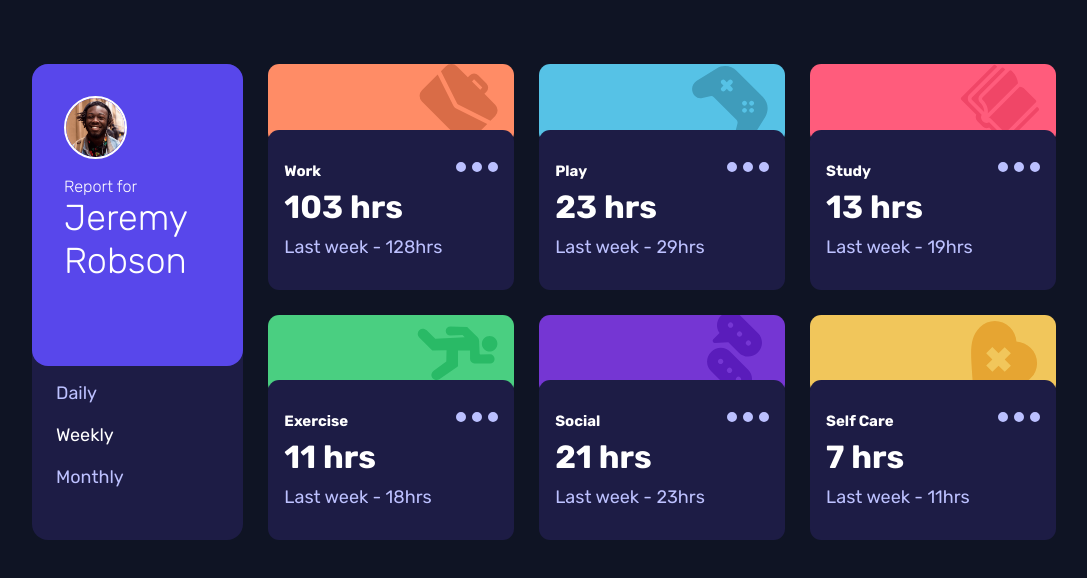
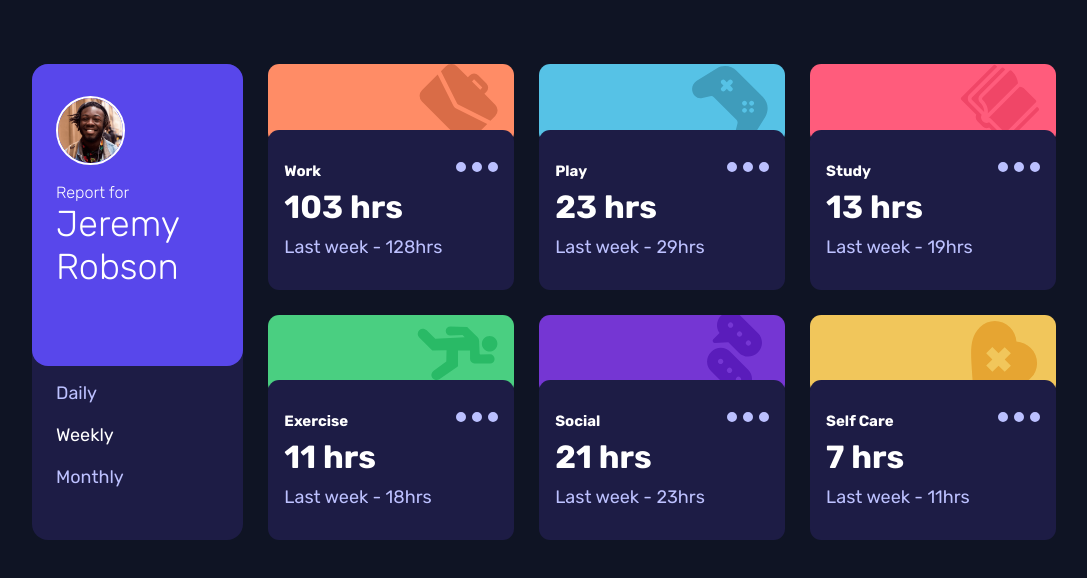
Before and after one commit to Clinton-dev/time-tracker-dash, an Angular app: page / in a window 1280 px wide. Shown: the top 578 px of the page, without its empty margins (96-1183 px from the left). Built offline with nearby package versions, Linux system fonts and the light colour scheme.

Commit message:
Fix profile header padding

```diff
--- a/src/app/components/dash/dash.component.css
+++ b/src/app/components/dash/dash.component.css
@@ -261,7 +261,7 @@ img#ellipse {
 
     .profile-header {
         height: 50%;
-        padding: 2rem 2rem;
+        padding: 2rem 1.5rem;
     }
 
     .profile-header img {
```
